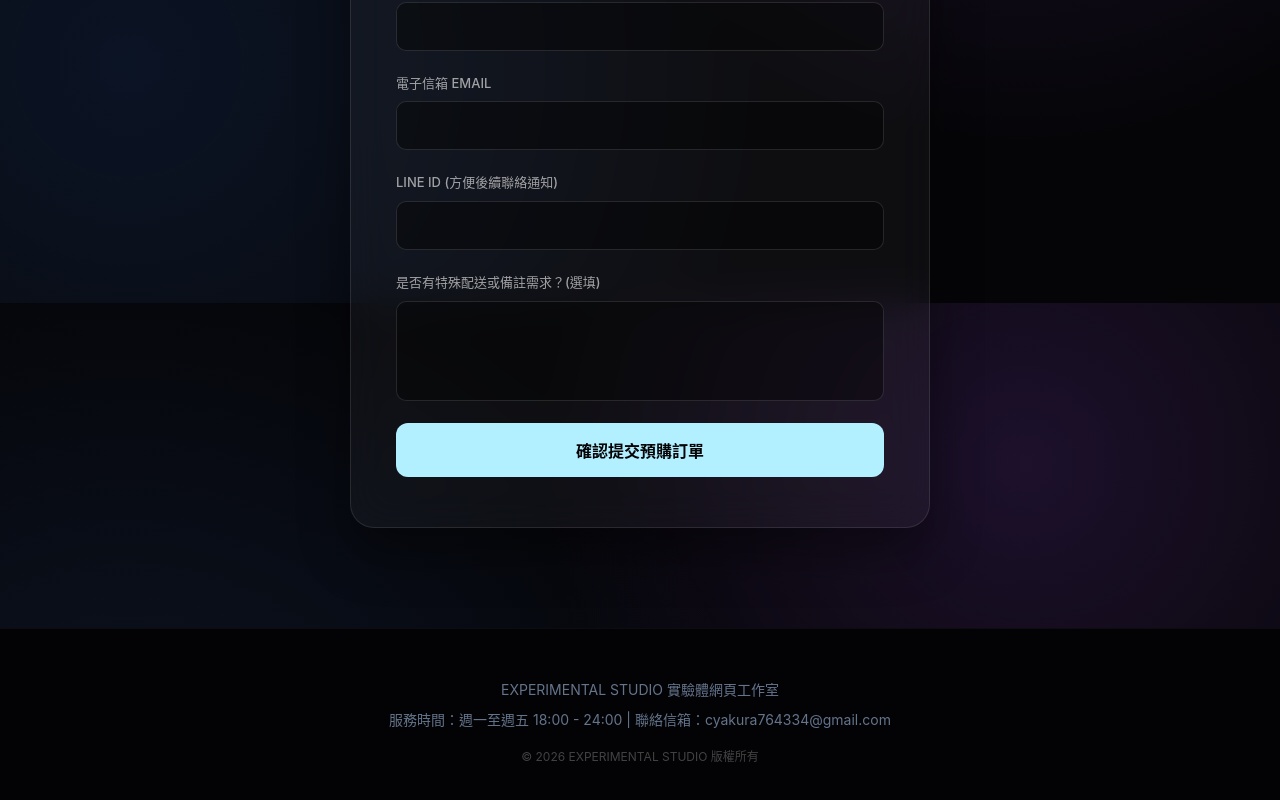
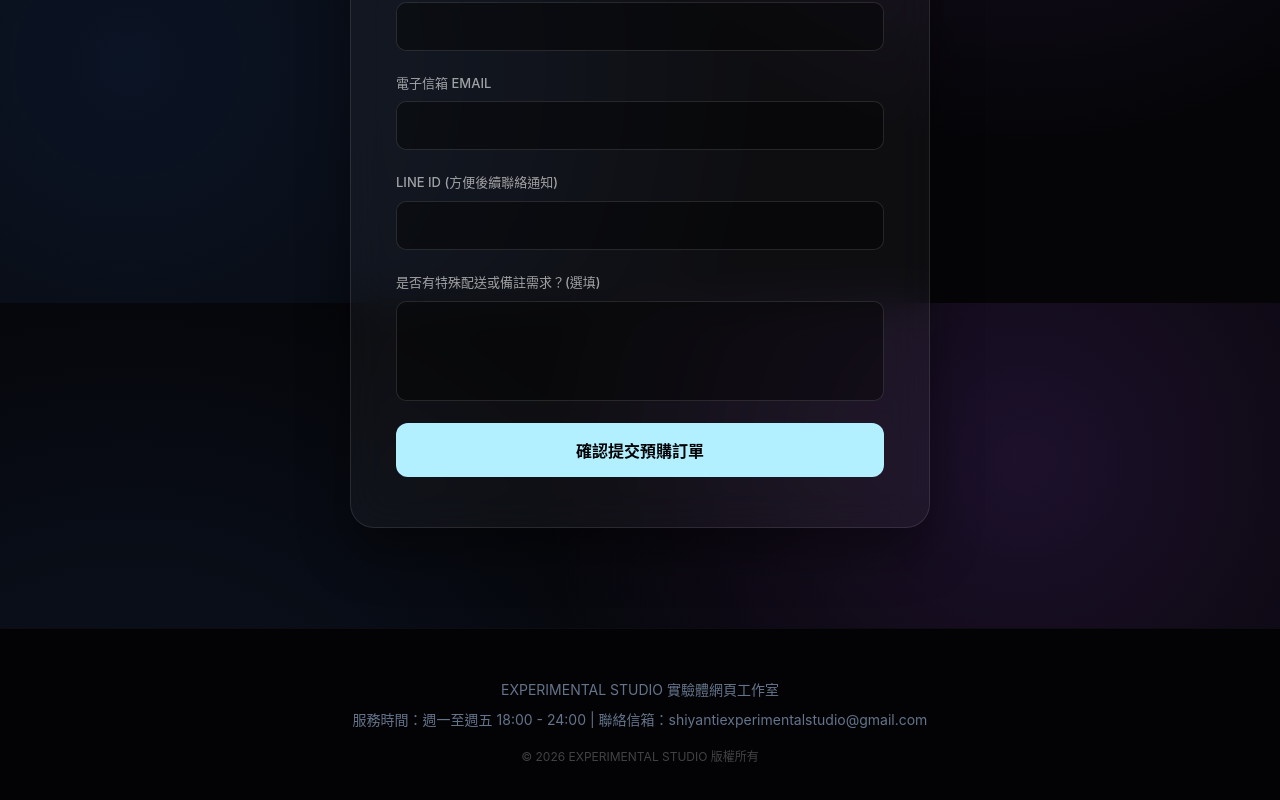
Before and after one commit to shiyantiexperimentalstudio/EXPERIMENTAL-STUDIO5, a plain HTML site: page index.html in a window 1280 px wide. Shown: the part 4497-5297 px from the top of the page. Drawn offline with Linux system fonts and the light colour scheme.

Commit message:
Update index.html

```diff
--- a/index.html
+++ b/index.html
@@ -155,7 +155,7 @@
  <footer class="lp-footer">
  <div class="lp-footer-container">
  <p>EXPERIMENTAL STUDIO 實驗體網頁工作室</p>
-            <p>服務時間：週一至週五 18:00 - 24:00 | 聯絡信箱：cyakura764334@gmail.com</p>
+ <p>服務時間：週一至週五 18:00 - 24:00 | 聯絡信箱：shiyantiexperimentalstudio@gmail.com</p>
  <p class="lp-copy">&copy; 2026 EXPERIMENTAL STUDIO 版權所有</p>
  </div>
  </footer>
```
Lines whose indentation alone changed are shown as unchanged.
